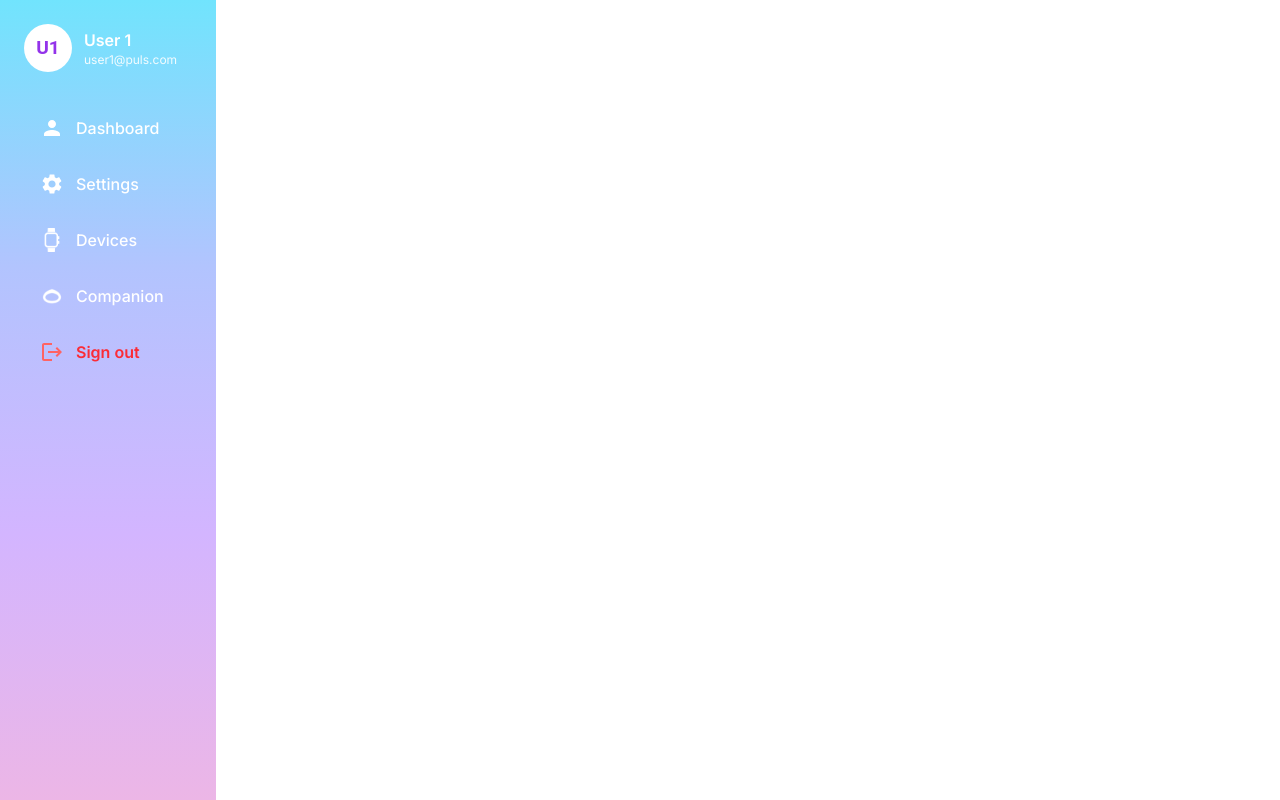
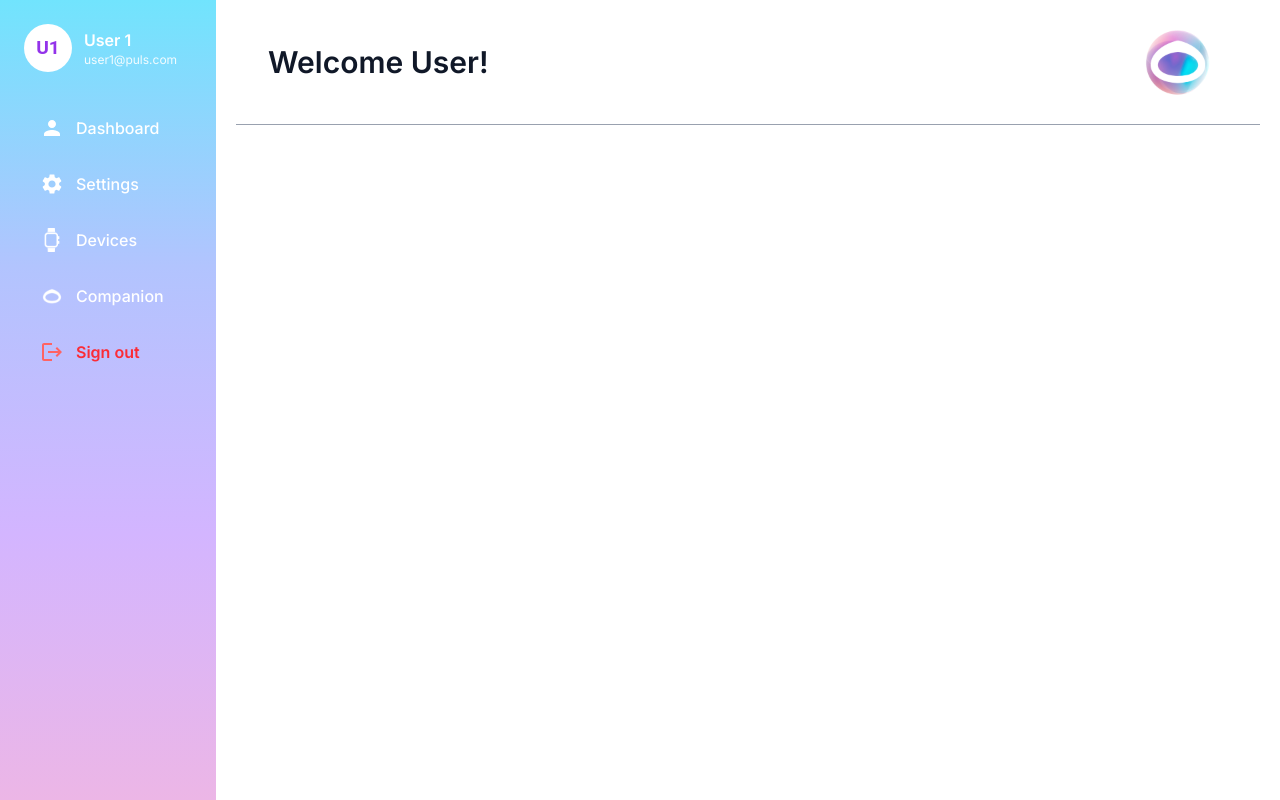
Before and after one commit to Pulse-Software-Inc/pulse-link, a Next.js app: page /userdashboard in a window 1280 px wide. Built offline with nearby package versions, Linux system fonts and the light colour scheme.

Commit message:
created header for userDashDB

```diff
--- a/src/app/userdashboard/page.js
+++ b/src/app/userdashboard/page.js
@@ -1,12 +1,23 @@
 'use client';
 import React from 'react';
 import Sidebar from '@/components/Sidebar';
+import Image from 'next/image';
 
 function UserDashboard() {
     return (
         <div className="flex min-h-screen">
             <Sidebar />
             <div className="flex-1 bg-white">
+                {/* Header */}
+                <header className="flex items-center justify-between px-8 py-3 mx-5 border-b border-gray-400">
+                    <h1 className="text-3xl font-semibold text-gray-900">Welcome User!</h1>
+                    <Image
+                        src="/PulseLink_logo.svg"
+                        alt="Pulse Link Logo"
+                        width={100}
+                        height={100}
+                    />
+                </header>
                 {/* Main content area */}
             </div>
         </div>
```
